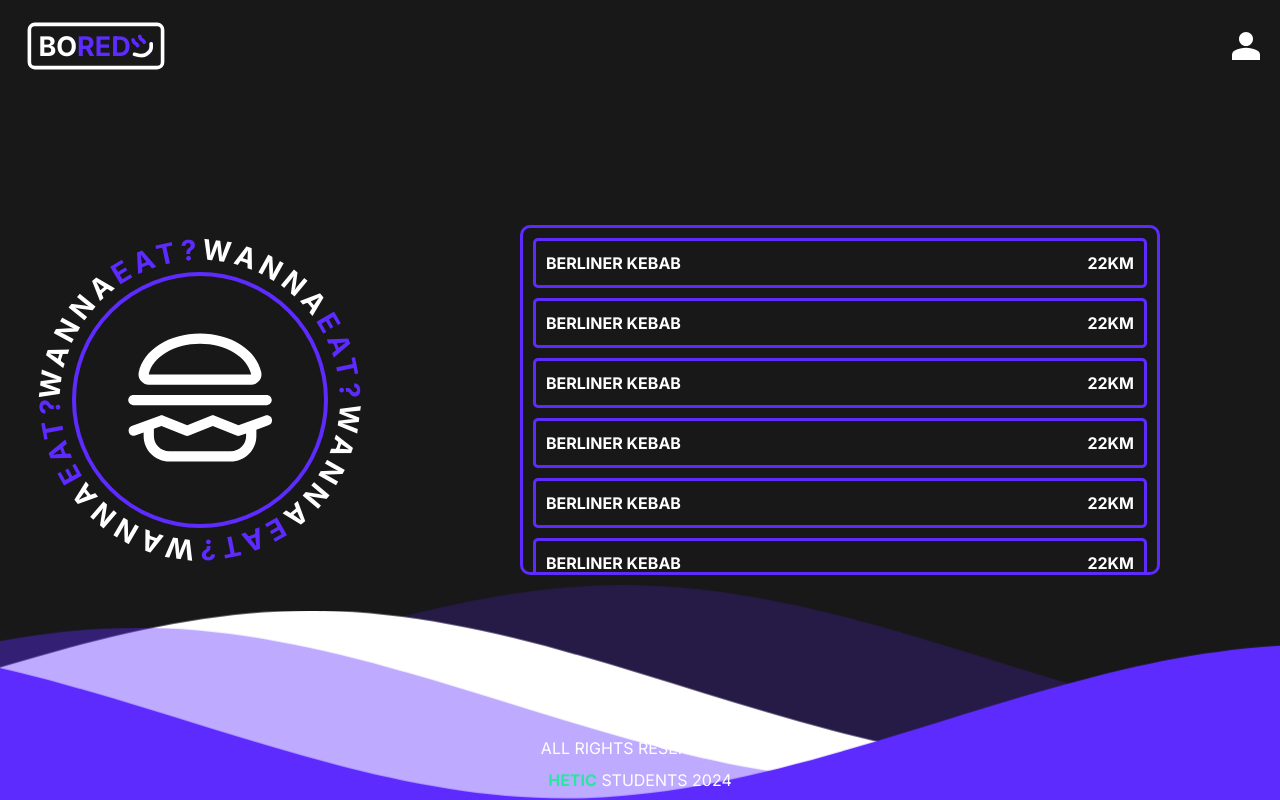
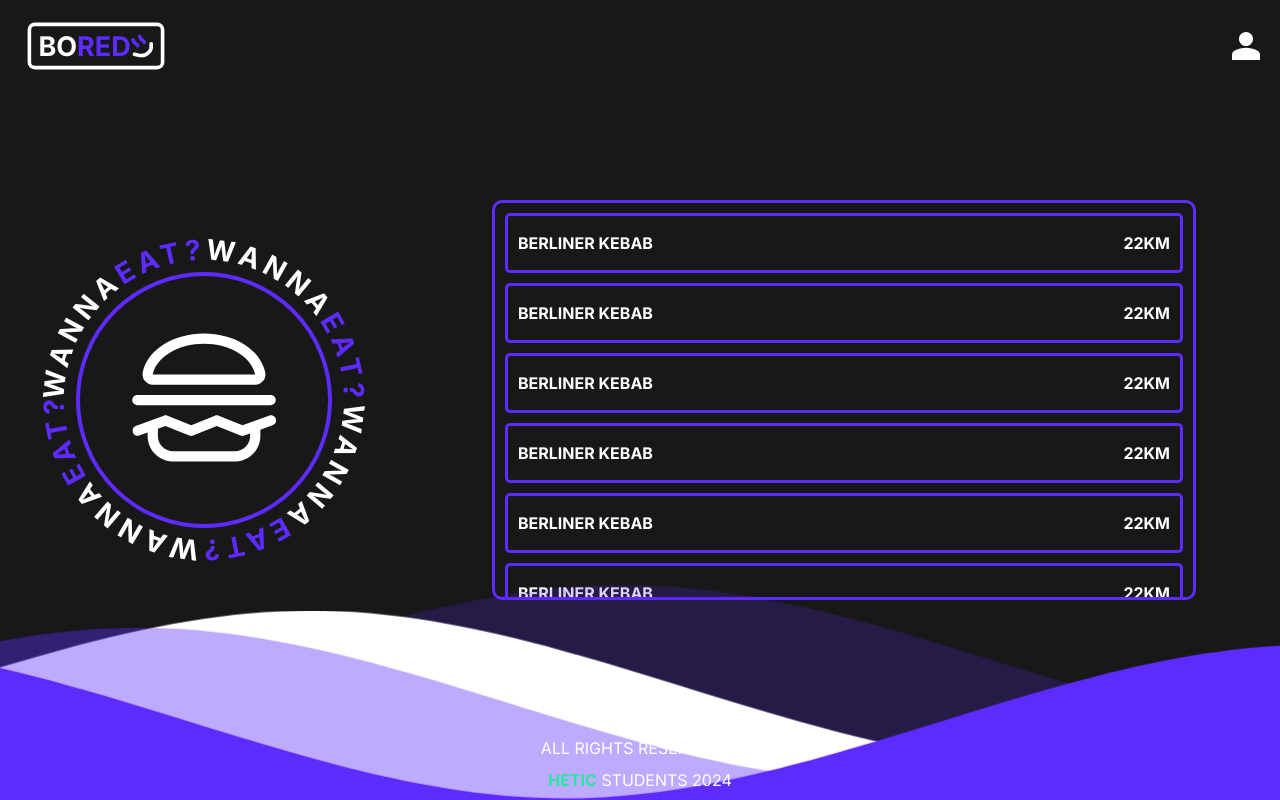
Before and after one commit to boredproject/bored_app, a Next.js app: page /productpres in a window 1280 px wide. Shown: the top 800 px of the page. Built offline with nearby package versions, Linux system fonts and the light colour scheme.

Commit message:
FIX conflict

```diff
--- a/app/productpres/components/HungryPage.module.css
+++ b/app/productpres/components/HungryPage.module.css
@@ -1,5 +1,5 @@
 .container {
-    margin-left: 40px;
+    margin-left: 60px;
     padding: 0;
     width: 100%;
     display: flex;
@@ -7,8 +7,8 @@
     align-items: center;
 }
 .rightPanel {
-    width: 50vw;
-    height: 350px;
+    width: 55vw;
+    height: 400px;
     background-color: transparent;
     padding: 10px;
     border: 3px solid #5E2BFF;
@@ -18,7 +18,7 @@
 
 .innerPanel {
     width: 100%;
-    height: 50px;
+    height: 60px;
     margin-bottom: 10px;
     border: 3px solid #5E2BFF;
     border-radius: 5px;
--- a/package.json
+++ b/package.json
@@ -12,8 +12,6 @@
     "@types/next": "^9.0.0",
     "next": "^14.0.2",
     "react": "^18.2.0",
-    "react-dom": "^18",
-    "react-router-dom": "^6.20.0",
     "sass": "^1.69.5"
   },
   "devDependencies": {
```
Also changed, not shown: 1 other file (tests, documents, lock files or other folders).
